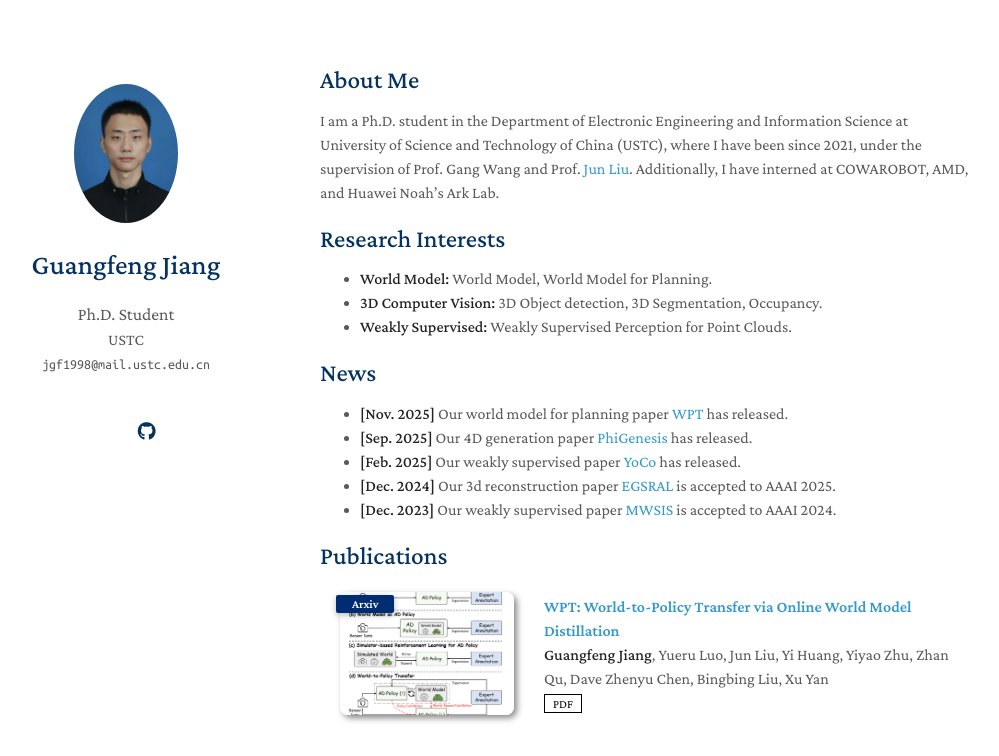
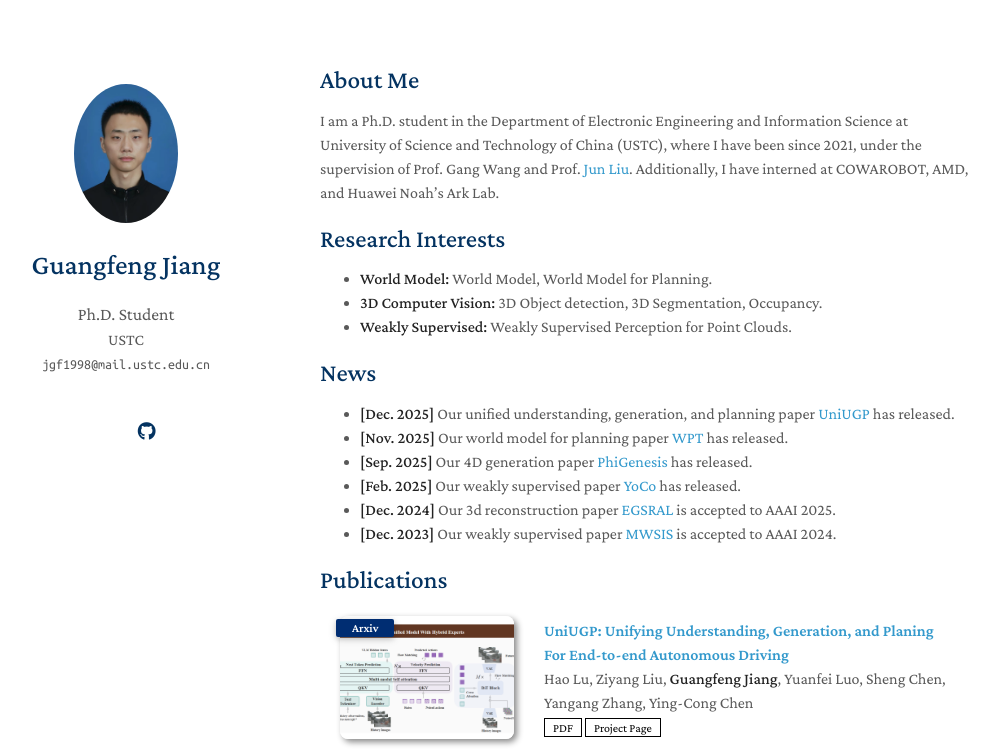
Before and after one commit to jiangxb98/jiangxb98.github.io, a Jekyll site: the page built from index.md, in a window 1280 px wide and 900 px high, cut to the strip 0-756 px from the top of the window. Shown: the whole strip, without its empty margins (150-1149 px from the left). Built offline with Jekyll 4.4.1, drawn with Linux system fonts in a browser that asks for light colours; a style sheet for code colours, icons or effects is not loaded; our own code applies the rules of GitHub Pages for plain Markdown files.

Commit message:
add the uniugp

```diff
--- a/_data/publications.yml
+++ b/_data/publications.yml
@@ -1,4 +1,11 @@
 main:
+
+  - title: "UniUGP: Unifying Understanding, Generation, and Planing For End-to-end Autonomous Driving"
+    authors: Hao Lu, Ziyang Liu, <strong>Guangfeng Jiang</strong>, Yuanfei Luo, Sheng Chen, Yangang Zhang, Ying-Cong Chen
+    conference_short: Arxiv
+    pdf: https://arxiv.org/abs/2512.09864
+    page: https://seed-uniugp.github.io/
+    image: ./assets/img/uniugp.png
 
   - title: "WPT: World-to-Policy Transfer via Online World Model Distillation"
     authors: <strong>Guangfeng Jiang</strong>, Yueru Luo, Jun Liu, Yi Huang, Yiyao Zhu, Zhan Qu, Dave Zhenyu Chen, Bingbing Liu, Xu Yan
--- a/index.md
+++ b/index.md
@@ -14,6 +14,8 @@ I am a Ph.D. student in the Department of Electronic Engineering and Information
 
 
 ## News
+
+- **[Dec. 2025]** Our unified understanding, generation, and planning paper [UniUGP](https://arxiv.org/abs/2512.09864) has released.
 - **[Nov. 2025]** Our world model for planning paper [WPT](https://arxiv.org/abs/2511.20095) has released.
 - **[Sep. 2025]** Our 4D generation paper [PhiGenesis](https://arxiv.org/abs/2509.20251) has released.
 - **[Feb. 2025]** Our weakly supervised paper [YoCo](https://arxiv.org/abs/2502.19698) has released.
```
Also changed, not shown: assets/img/uniugp.png (added).
